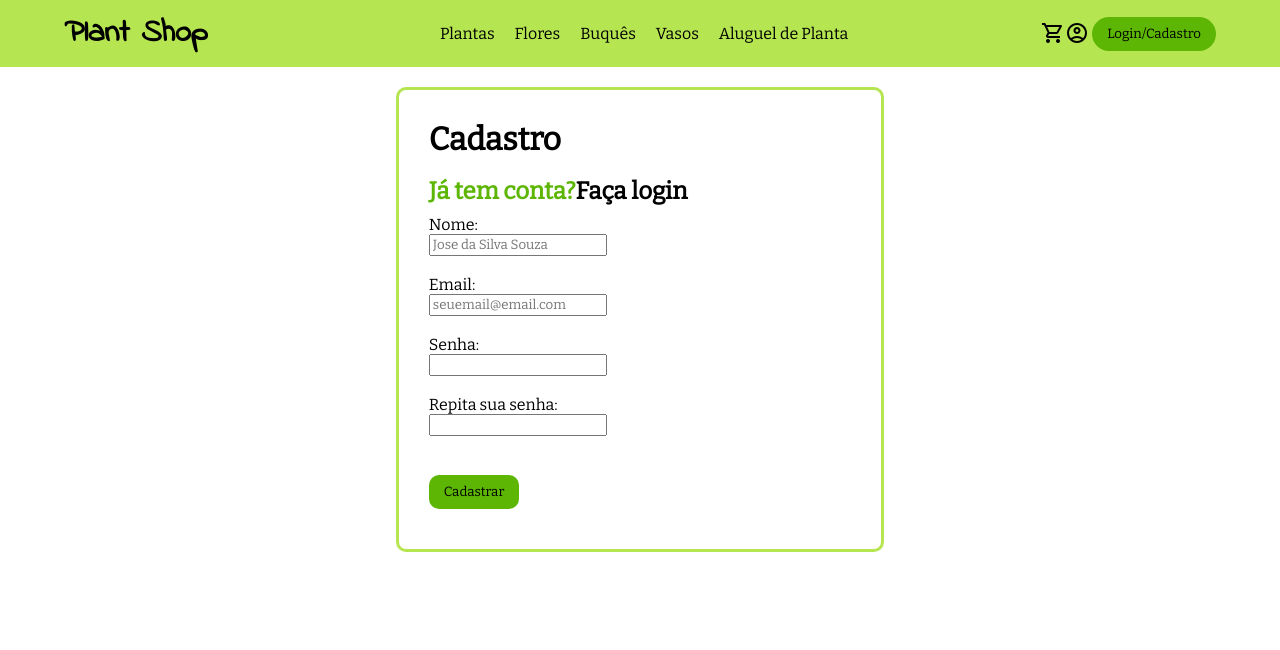
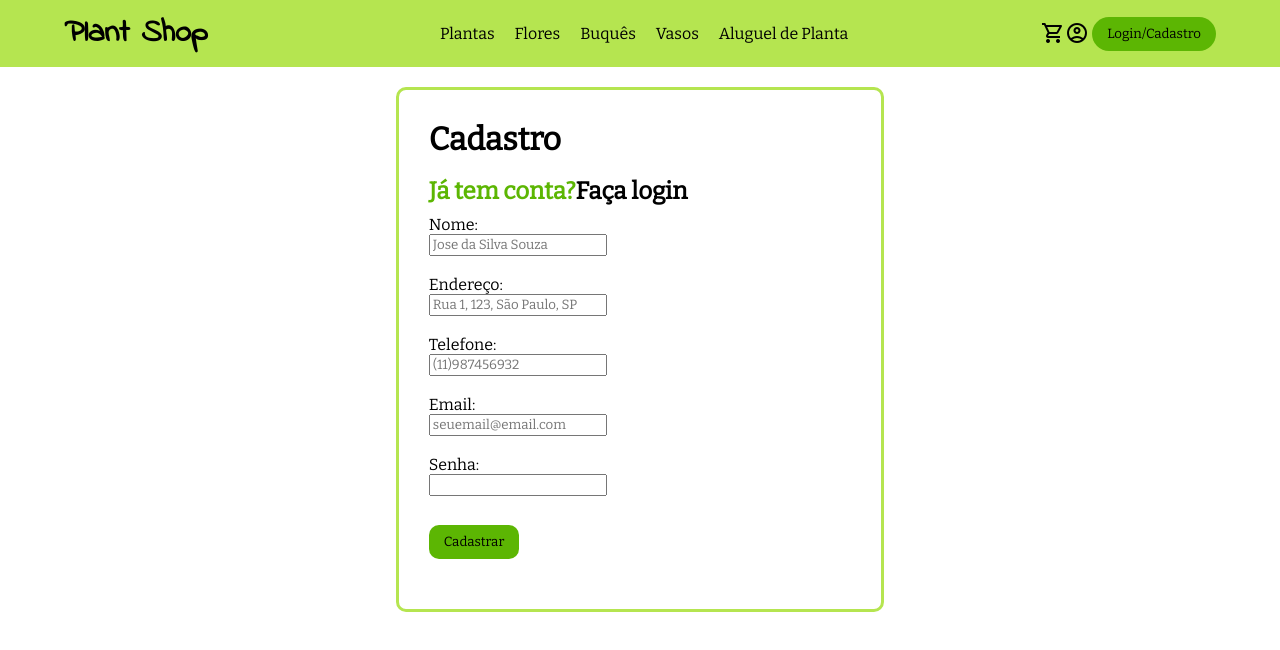
Before and after one commit to matheushw/Plantshop, a React (Create React App) app in the folder ps/: page /register-page in a window 1280 px wide. Shown: the top 650 px of the page. Built offline with nearby package versions, Linux system fonts and the light colour scheme.

Commit message:
adding log in and register

```diff
--- a/ps/package.json
+++ b/ps/package.json
@@ -12,6 +12,8 @@
     "@types/react-redux": "^7.1.16",
     "react": "^17.0.2",
     "react-dom": "^17.0.2",
+    "react-hook-form": "^7.9.0",
+    "react-notifications": "^1.7.2",
     "react-notifications-component": "^3.1.0",
     "react-redux": "^7.2.4",
     "react-router-dom": "^5.2.0",
--- a/ps/src/packages/authentication/src/components/LoginPage/LoginPage.tsx
+++ b/ps/src/packages/authentication/src/components/LoginPage/LoginPage.tsx
@@ -1,32 +1,96 @@
-import React from 'react'
+import React, {useState} from 'react'
 import { Link } from "react-router-dom"
 import * as styles from './styles'
+import { ApplicationState, LogInUser, User } from '../../../../../store/types';
+import { logInUser } from '../../../../../store/actions';
+import { Dispatch } from 'redux';
+import { connect } from 'react-redux';
+import { useForm } from '../useForm';
 
-export interface LoginPageProps{}
+export interface LoginPageProps{
+	user: User | null,
+	allUsers: User[],
+	addUser: (email: string, password: string) => void,
+}
 
-const LoginPage: React.FC<LoginPageProps> = () => {
-  return(
+const LoginPage: React.FC<LoginPageProps> = (props) => {
+
+	const initialState = {
+		email: '',
+		password: '',
+	};
+	/*
+	props.allUsers.forEach(u => {
+		if (u.email === props.user?.email && u.password === props.user?.password) {
+
+		} else
+	});
+	*/
+	async function loginUserCallback(){
+		const input = JSON.parse(JSON.stringify(values))
+		props.addUser(input.email, input.password)
+		console.log(input.email + input.password)
+		// go to home
+	}
+
+	const { onChange, onSubmit, values} = useForm(loginUserCallback, initialState);
+
+	return(
     <div className={styles.loginForm}>
         <h1> Login </h1>
         <br/>
         <h2> Não tem conta? <Link to='/register-page'>Cadastre-se</Link></h2>
-        <form>
-            <br/>
-            Email: <br/>
-            <input type="email" name="email" autoComplete="off" placeholder="seuemail@email.com" required/>
-            <br/>
-            <br/>
-
-            Senha: <br/>
-            <input type="password" name="senha"/>
-            <br/>
-            <br/>
+		<form onSubmit={onSubmit}>
+			<div>
+				<label>
+					Email: <br/>
+							<input
+							type="email"
+							name="email"
+							id="email"
+							placeholder="seuemail@email.com"
+							onChange={onChange}
+							required
+							/>
+				</label>
+				<br/><br/>
+				<label>
+					Senha: <br/>
+							<input
+							type="password"
+							name="password"
+							id="password"
+							onChange={onChange}
+							required
+							/>
+				</label>
+				<br/><br/>
+				<label>
+					<button type="submit">Entrar como usuário</button>
+					<button type="submit">Entrar como adm</button>
+				</label>
+			</div>
         </form>
-
-        <Link to="/"><button>Entrar como usuário</button></Link>
-        <Link to="/"><button>Entrar como adm</button></Link>
     </div>
   );
 }
 
-export default LoginPage;
+interface DispatchProps {
+	addUser: (email: string, password: string) => void;
+}
+
+interface StateProps {
+	user: User | null;
+	allUsers: User[],
+}
+
+const mapStateToProps = (state: ApplicationState): StateProps => ({
+  user: state.user,
+  allUsers: state.usersList,
+});
+
+const mapDispatchToProps = (dispatch: Dispatch): DispatchProps => ({
+	addUser:(email, password) => {dispatch(logInUser(email, password))}
+});
+
+export default connect(mapStateToProps, mapDispatchToProps)(LoginPage);
--- a/ps/src/packages/authentication/src/components/RegisterPage/RegisterPage.tsx
+++ b/ps/src/packages/authentication/src/components/RegisterPage/RegisterPage.tsx
@@ -1,29 +1,119 @@
 import React from 'react'
 import { Link } from "react-router-dom"
 import * as styles from './styles'
+import { ApplicationState, SignUpUser, User } from '../../../../../store/types';
+import { signUpUser} from '../../../../../store/actions';
+import { Dispatch } from 'redux';
+import { connect } from 'react-redux';
+import { useForm } from '../useForm';
 
-export interface RegisterPageProps {}
+export interface RegisterPageProps {
+  	user: User | null,
+	allUsers: User[],
+	registerUser: (name: string, address: string, phoneNumber: string, email: string, password: string) => void,
+}
 
-const RegisterPage: React.FC<RegisterPageProps> = () => {
-  return (
-    <div className={styles.loginForm}>
-      <h1> Cadastro </h1>
+const RegisterPage: React.FC<RegisterPageProps> = (props) => {
+  	const initialState = {
+		name: '',
+		address: '',
+		phoneNumber: '',
+		email: '',
+		password: '',
+	};
+
+	async function registerUserCallback(){
+		const input = JSON.parse(JSON.stringify(values))
+		props.registerUser(input.name, input.address, input.phoneNumber, input.email, input.password)
+		console.log(input.email + input.password)
+		// go to home
+	}
+
+	const { onChange, onSubmit, values} = useForm(registerUserCallback, initialState);
+
+  	return (
+      <div className={styles.registerForm}>
+        <h1> Cadastro </h1>
         <br/>
         <h2> Já tem conta?<Link to='/login-page'>Faça login</Link></h2>
-        <form>
-            Nome: <br/>
-            <input type="text" name="nome" placeholder="Jose da Silva Souza" required/> <br/><br/>
-            Email: <br/>
-            <input type="email" name="email" placeholder="seuemail@email.com" required/><br/>
-            <br/>
-            Senha: <br/>
-            <input type="password" name="senha"/><br/><br/>
-            Repita sua senha: <br/>
-            <input type="password" name="senha"/><br/><br/>
+        <form onSubmit={onSubmit}>
+			<div>
+				<label>
+					Nome: <br/> <input
+					type="text"
+					name="name"
+					id="name"
+					placeholder="Jose da Silva Souza"
+					onChange={onChange}
+					required/>
+					<br/><br/>
+				</label>
+				<label>
+					Endereço: <br/> <input
+					type="text"
+					name="address"
+					id="address"
+					placeholder="Rua 1, 123, São Paulo, SP"
+					onChange={onChange}
+					required/><br/>
+            		<br/>
+				</label>
+				<label>
+					Telefone: <br/> <input
+					type="text"
+					name="phoneNumber"
+					id="phoneNumber"
+					placeholder="(11)987456932"
+					onChange={onChange}
+					required/><br/>
+            		<br/>
+				</label>
+				<label>
+					Email: <br/> <input
+					type="email"
+					name="email"
+					id="email"
+					placeholder="seuemail@email.com"
+					onChange={onChange}
+					required/><br/>
+            		<br/>
+				</label>
+				<label>
+					Senha: <br/> <input
+					type="password"
+					name="password"
+					id="password"
+					onChange={onChange}
+					required/><br/><br/>
+				</label>
+				<label>
+					<button type="submit">Cadastrar</button>
+				</label>
+			</div>
         </form>
-        <Link to="/"><button>Cadastrar</button></Link>
     </div>
   );
 }
 
-export default RegisterPage;
+interface DispatchProps {
+	registerUser: (
+		name: string, address: string, phoneNumber: string, email: string, password: string
+		)
+		=> void;
+}
+
+interface StateProps {
+	user: User | null;
+	allUsers: User[],
+}
+
+const mapStateToProps = (state: ApplicationState): StateProps => ({
+  user: state.user,
+  allUsers: state.usersList,
+});
+
+const mapDispatchToProps = (dispatch: Dispatch): DispatchProps => ({
+	registerUser:(name, address, phoneNumber, email, password) => {dispatch(signUpUser(name, address, phoneNumber, email, password))}
+});
+
+export default connect(mapStateToProps, mapDispatchToProps)(RegisterPage);
--- a/ps/src/packages/authentication/src/components/RegisterPage/styles.ts
+++ b/ps/src/packages/authentication/src/components/RegisterPage/styles.ts
@@ -1,6 +1,6 @@
 import { css } from '@emotion/css'
 
-export const loginForm = css`
+export const registerForm = css`
   width: 33vw;
   margin: 20px auto;
   border: 3px solid #B5E550;
--- /dev/null
+++ b/ps/src/packages/authentication/src/components/useForm.ts
@@ -0,0 +1,22 @@
+import React, {useState} from "react";
+
+export const useForm = (callback: any, initialState = {}) => {
+    const [values, setValues] = useState(initialState);
+
+    //on Change
+    const onChange = (event: React.ChangeEvent<HTMLInputElement>) => {
+        setValues({...values, [event.target.name]: event.target.value});
+    };
+
+    //on Submit
+    const onSubmit = async(event: React.FormEvent<HTMLFormElement>) => {
+        event.preventDefault();
+        await callback();
+    };
+
+    return {
+        onChange,
+        onSubmit,
+        values,
+    };
+}
--- a/ps/src/store/actions.ts
+++ b/ps/src/store/actions.ts
@@ -1,4 +1,4 @@
-import { User, LoadUsersRequest, LoadUsersSuccess, LoadUsersError, AddProductToChart, ProductModel, RemoveProductToChart } from './types';
+import { User, LoadUsersRequest, LogInUser, SignUpUser, LoadUsersSuccess, LoadUsersError, AddProductToChart, ProductModel, RemoveProductToChart } from './types';
 
 export const loadUsersRequest = (): LoadUsersRequest => ({
   type: 'loadUsersRequest',
@@ -22,3 +22,24 @@ export const removeProductToChart = (id: string): RemoveProductToChart => ({
   type: 'removeProductToChart',
   id,
 });
+
+export const logInUser = (email: User["email"], password: User["password"]): LogInUser => ({
+  type: 'logInUser',
+  email,
+  password
+});
+
+export const signUpUser = (
+	name: User["name"],
+	address: User["address"],
+	phoneNumber: User["phoneNumber"],
+	email: User["email"],
+	password: User["password"]
+): SignUpUser => ({
+	type: 'signUpUser',
+	name,
+	address,
+	phoneNumber,
+	email,
+	password
+});
--- a/ps/src/store/reducer.ts
+++ b/ps/src/store/reducer.ts
@@ -1,6 +1,7 @@
+import { createDraftSafeSelector } from '@reduxjs/toolkit';
 import produce from 'immer';
 import { products } from '../mock-objects/products';
-import { ApplicationState, ApplicationAction } from './types';
+import { ApplicationState, ApplicationAction, User } from './types';
 
 export const initialState: ApplicationState = {
   loading: {
@@ -9,6 +10,7 @@ export const initialState: ApplicationState = {
   user: null,
   products: products,
   cartProducts: [],
+  usersList: [],
 }
 
 const reducer = (state = initialState, action: ApplicationAction) => {
@@ -41,7 +43,31 @@ const reducer = (state = initialState, action: ApplicationAction) => {
           } else {
             draft.cartProducts.push(product);
           }
-        });
+        })
+      });
+    case "logInUser":
+      return produce(state, draft => {
+        const user: User = {
+            email: action.email,
+            password: action.password,
+            name: '',
+            address: '',
+            phoneNumber: '',
+        }
+        draft.user = user;
+        draft.usersList.push(draft.user);
+      });
+    case "signUpUser":
+      return produce(state, draft => {
+        const user: User = {
+            email: action.email,
+            password: action.password,
+            name: action.name,
+            address: action.address,
+            phoneNumber: action.phoneNumber,
+        }
+        draft.user = user;
+        draft.usersList.push(draft.user);
       });
     default:
       return state;
```
Also changed, not shown: ps/src/store/types.ts (+18 -1 lines), 1 other file (tests, documents, lock files or other folders).
